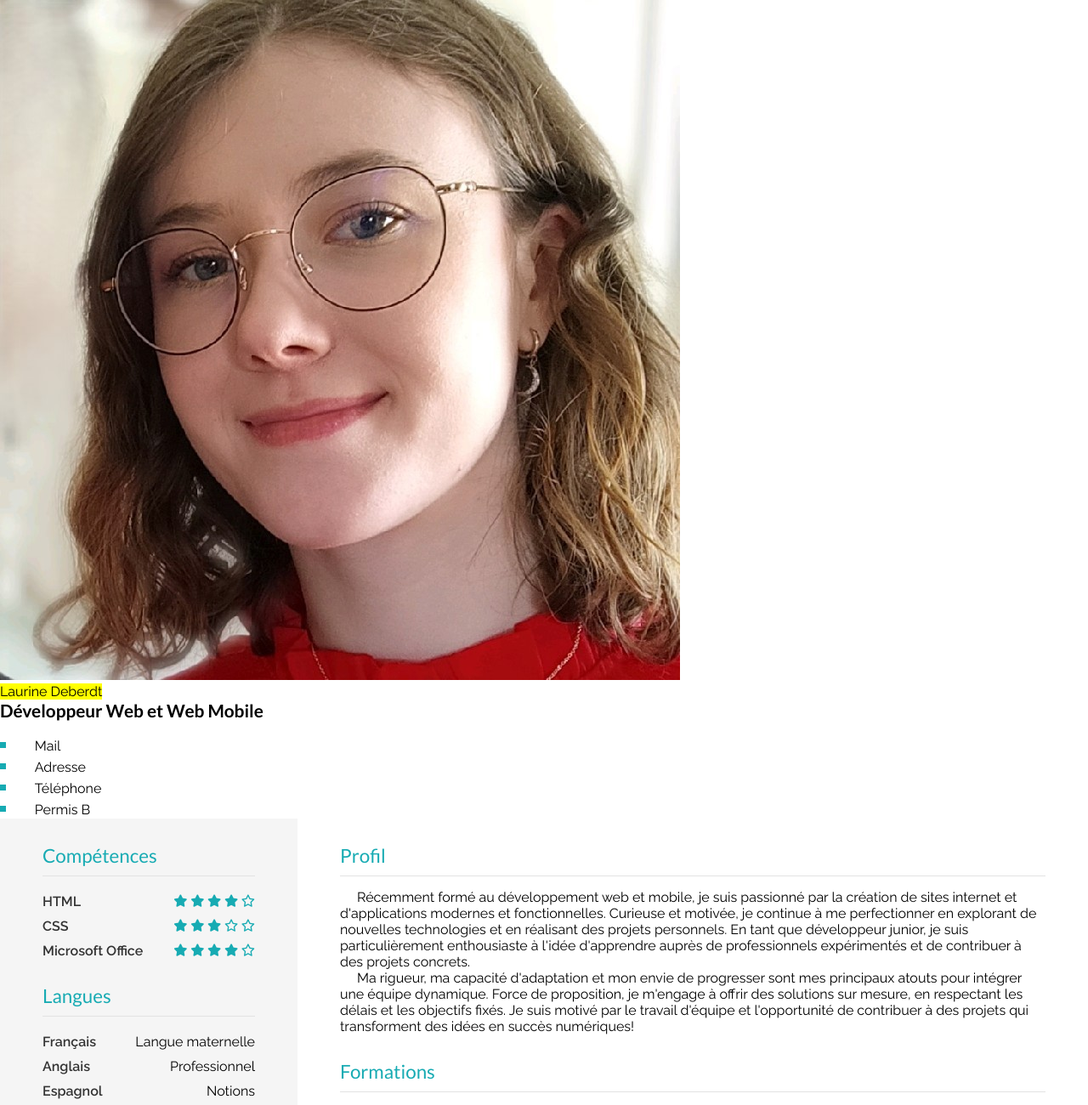
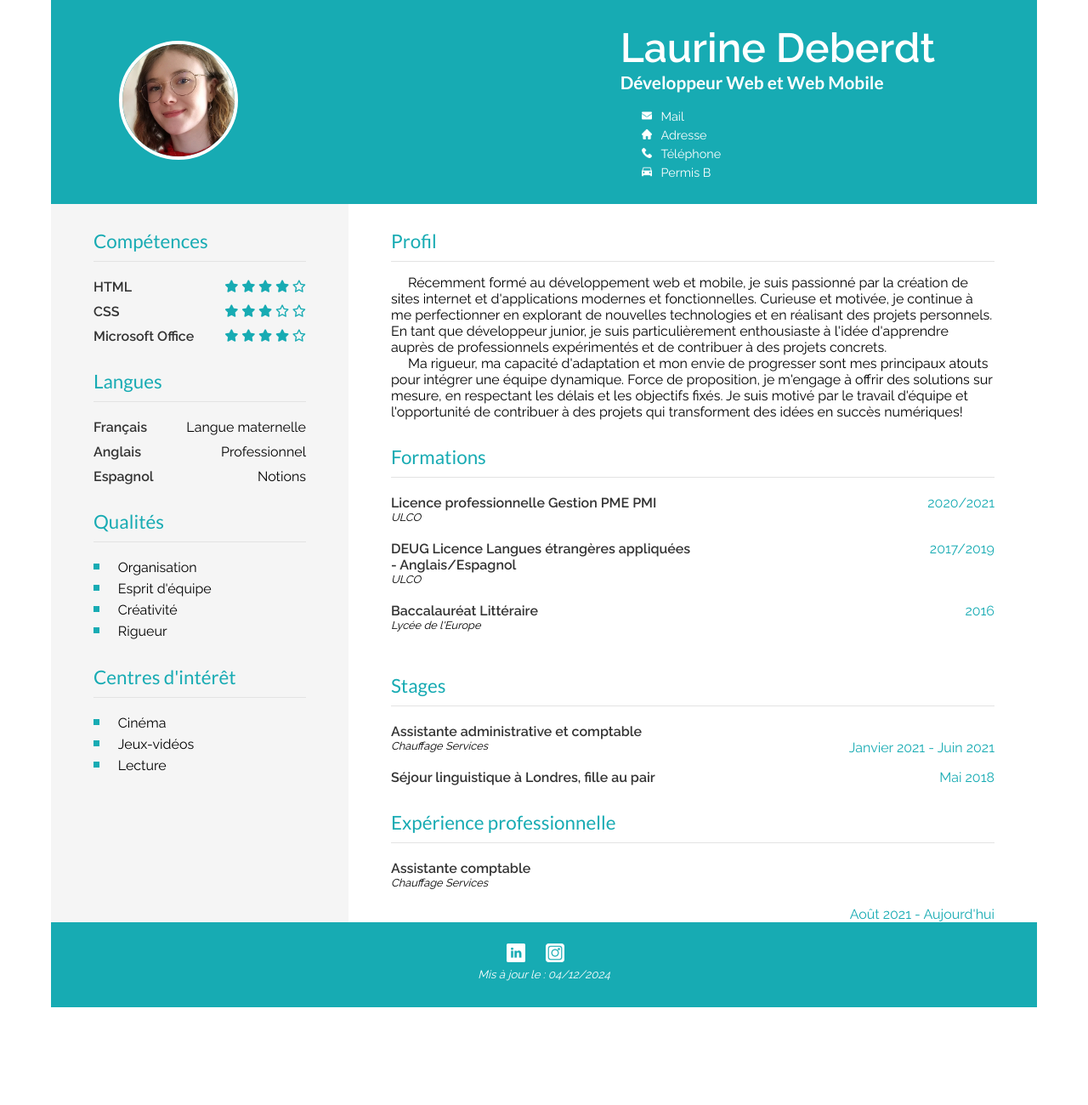
Before and after one commit to Laurinedbt/Devoir-Bilan-1, a plain HTML site: page index.html in a window 1280 px wide. Shown: the top 1300 px of the page at 85% size. After the commit the page ends 1185 px from the top, so only its background shows below. Drawn offline with Linux system fonts and the light colour scheme.

Commit message:
branch correction

```diff
--- a/css/style.css
+++ b/css/style.css
@@ -1,3 +1,72 @@
+header, footer, .info-container{
+    background-color: #17abb3;
+    color: #ffffff;
+}
+
+header, main, footer{
+    width: 1160px;
+}
+
+footer{
+    height: 100px;
+}
+
+footer p{
+    font-style: italic;
+    text-align: center;
+}
+
+.logo{
+    text-align: center;
+    padding-top: 25px;
+}
+
+.logo img{
+    padding-right: 20px;
+}
+
+header{
+    height: 240px;
+    display: flex;
+    justify-content: space-between;
+}
+
+mark{
+    color: #ffffff;
+    background-color: #17abb3;
+    font-weight: 600;
+    font-size: 3em;
+}
+
+figure{
+    margin-left: 5rem;
+    align-content: center;
+    width: 350px;
+}
+
+figure img{
+    width: 140px;
+    height: 140px;
+    border: 4px solid #ffffff;
+    border-radius: 50%;
+}
+
+li img{
+    padding-right: 10px;
+}
+
+.info-container{
+    margin: auto;
+}
+
+.info-container ul{
+    list-style-type: none;
+}
+
+header ul li{
+    font-size: 0.9em
+}
+
 h1{
     font-size: 1.3em;
 }
```
